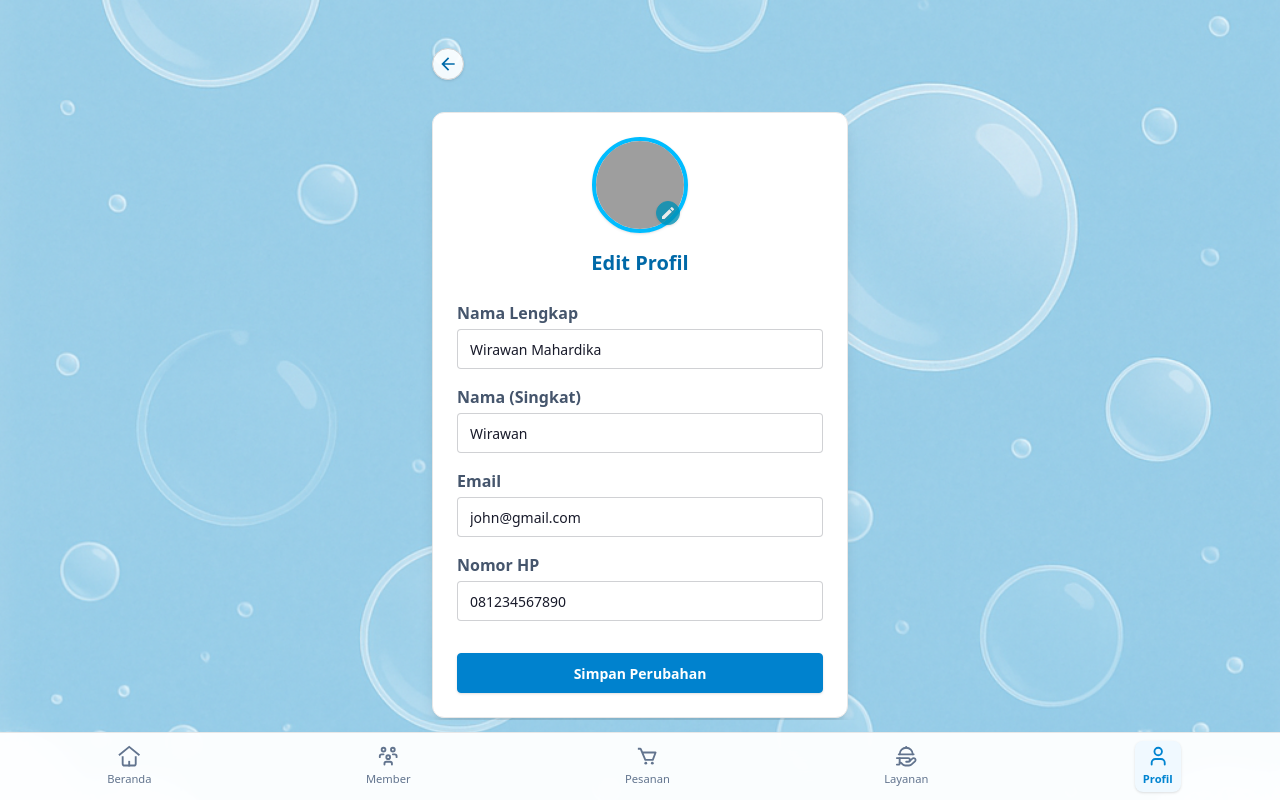
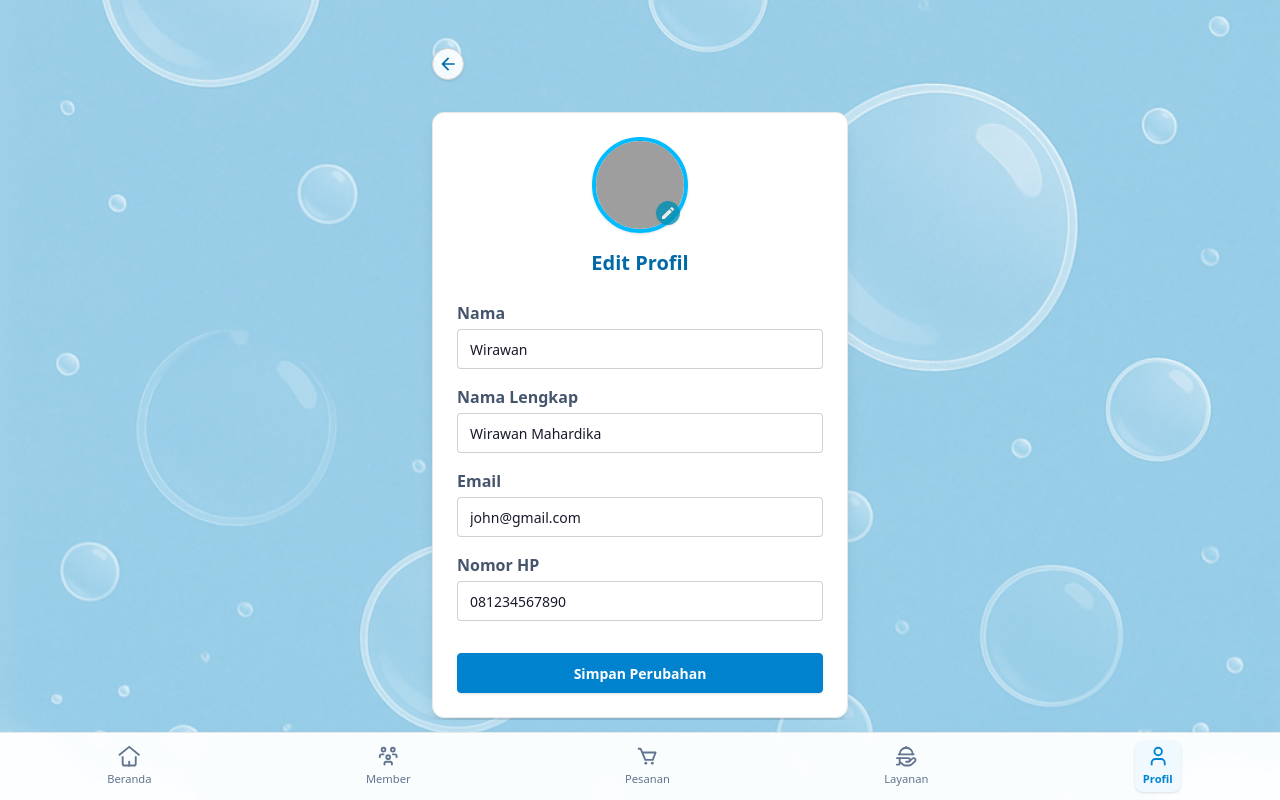
Before and after one commit to wirawanmahardika/laundry-frontend, a React (Vite) app: page /profil/edit in a window 1280 px wide. Built offline with nearby package versions, Linux system fonts and the light colour scheme; grey boxes are pictures that could not be loaded.

Commit message:
update: profil pages

```diff
--- a/src/pages/profil/EditProfil.tsx
+++ b/src/pages/profil/EditProfil.tsx
@@ -73,6 +73,18 @@ export default function EditProfil() {
                 </div>
                 <h2 className="font-bold text-xl text-sky-700 mb-2">Edit Profil</h2>
                 <div className="flex flex-col gap-y-1 w-full">
+                    <label className="font-semibold text-slate-600">Nama</label>
+                    <input
+                        type="text"
+                        name="name"
+                        className="input input-bordered w-full"
+                        placeholder="Nama singkat"
+                        value={form.name}
+                        onChange={handleChange}
+                        required
+                    />
+                </div>
+                <div className="flex flex-col gap-y-1 w-full">
                     <label className="font-semibold text-slate-600">Nama Lengkap</label>
                     <input
                         type="text"
@@ -80,18 +92,6 @@ export default function EditProfil() {
                         className="input input-bordered w-full"
                         placeholder="Nama lengkap"
                         value={form.fullname}
-                        onChange={handleChange}
-                        required
-                    />
-                </div>
-                <div className="flex flex-col gap-y-1 w-full">
-                    <label className="font-semibold text-slate-600">Nama (Singkat)</label>
-                    <input
-                        type="text"
-                        name="name"
-                        className="input input-bordered w-full"
-                        placeholder="Nama singkat"
-                        value={form.name}
                         onChange={handleChange}
                         required
                     />
--- a/src/pages/profil/Profil.tsx
+++ b/src/pages/profil/Profil.tsx
@@ -1,3 +1,5 @@
+import { NavLink } from "react-router-dom";
+
 export default function Profil() {
     return (
         <div className="container mx-auto max-w-2xl px-4 py-8 flex flex-col gap-y-6 items-center">
@@ -20,7 +22,7 @@ export default function Profil() {
                         <svg width="20" height="20" fill="none" viewBox="0 0 24 24"><path fill="#0ea5e9" d="M12 12c2.21 0 4-1.79 4-4s-1.79-4-4-4-4 1.79-4 4 1.79 4 4 4Zm0 2c-2.67 0-8 1.34-8 4v2c0 .55.45 1 1 1h14c.55 0 1-.45 1-1v-2c0-2.66-5.33-4-8-4Z" /></svg>
                         Account Details
                     </h2>
-                    <button className="btn btn-accent btn-xs rounded-full px-4 shadow">Edit Profile</button>
+                    <NavLink to={"/profil/edit"} className="btn btn-accent btn-xs rounded-full px-4 shadow">Edit Profile</NavLink>
                 </div>
                 <hr className="border-slate-200" />
                 <div className="grid grid-cols-1 sm:grid-cols-2 gap-4 mt-2 text-slate-700 text-sm">
```
